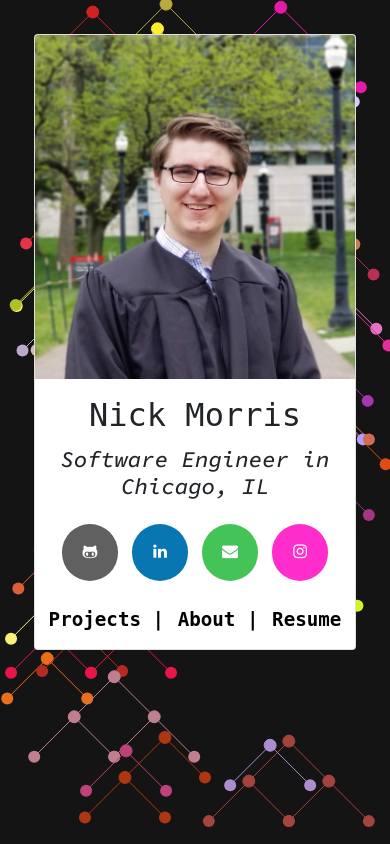
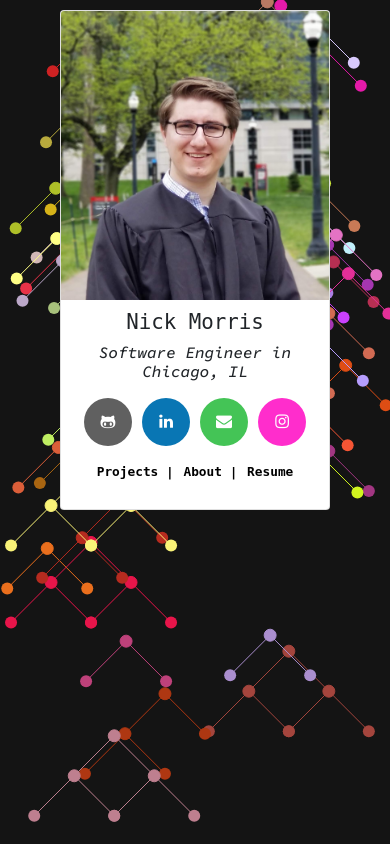
Before and after one commit to nickmorris991/My-Website, a Flask app: page / in a window 390 px wide. Run offline with Flask 2, Linux system fonts and the light colour scheme; lists and menus that the app fills with data are empty; some libraries are stand-ins or nearby versions; some web fonts are replaced.

Commit message:
updated mobile landscape view. updated landing page design. changed desktop scaling approach.

```diff
--- a/static/css/general/mobile.css
+++ b/static/css/general/mobile.css
@@ -1,21 +1,32 @@
-/* landscape view (TODO: update) */
+/* portrait view */
+@media (max-width: 1000px) {
+    .card {
+        width: 270px; height: 500px;
+    }
+    .name {
+        margin-top: 10px;
+        font-size: 1.3rem;
+    }
+    .desc {
+        font-size: 1rem;
+    }
+    .btn-social {
+        border-radius: 50%;
+        height: 48px; width: 48px;
+        line-height: 48px;
+        margin: 8px 4px;
+    }
+    .index-link, .final-index-link {
+        font-size: 0.8rem;
+    }
+}
+
+/* landscape view */
 @media (max-height: 500px) {
-    .card {
+    img {
         display: none;
     }
-    .info-btn-table {
-        display: flex;
-        flex-direction: column;
-        justify-content: center;
-        align-items: center;
-        text-align: center;
-        min-height: 75vh;
-    }
-    .btn {
-        width: 23rem;
-        margin-top: 10px;
-    }
-    body {
-        position: fixed;
+    .card {
+        height: 240px;
     }
 }
--- a/static/css/general/site.css
+++ b/static/css/general/site.css
@@ -2,9 +2,6 @@ html, body {
     margin: 0;
     height: 100%; width: 100%;
     font-family: 'DM Mono', monospace;
-}
-img {
-    width: auto; height: auto;
 }
 body, pre {
     background-color: rgb(20,20,20);
--- a/static/css/index.css
+++ b/static/css/index.css
@@ -2,45 +2,50 @@
 @import url('https://fonts.googleapis.com/css2?family=Source+Code+Pro:ital,wght@1,500&display=swap');
 
 .container {
-    resize: both;
-    position: relative;
-    overflow: auto;
+    display: flex;
+    justify-content: center;
 }
 .card {
+    width: 28%; height: auto;
     position: relative;
-    top: 4vh;
-    width:8.5cm; height: 16.3cm;
+    margin-top: 2.5vw; margin-bottom: 2.5vw;
 }
 .name {
-    margin-top: 0.45cm;
-    font-size: 2rem;
+    margin-top: 0.73vw;
+    font-size: 1.4rem;
 }
 .desc {
-    font-size: 1.4rem;
+    font-size: 1.2rem;
     font-family: 'Source Code Pro', monospace;
 }
 /* website index */
 .info-btn-table {
-    margin-top: 0.3cm;
+    margin-top: 0.8vw;
+    margin-bottom: 0.8vw;
 }
-.index-link {
-    font-size: 1.2rem;
+.index-link, .final-index-link {
+    font-size: 0.9rem;
     font-weight: bold;
 }
-a {
+.index-link::after {
+    content: " |";
+}
+.final-index-link:hover, .index-link:hover {
+    color: rgb(75, 75, 75);
+}
+a, a:hover {
     color: black;
 }
 a:hover {
     text-decoration: none;
-    color: black;
 }
-/* contact me btns */
+/* social media btns */
 .btn-social
 {
     border-radius: 50%;
-    height: 1.5cm; width:1.5cm;
-    line-height: 1.5cm;
-    margin: 0.3cm 0.15cm;
+    height: 54px; width: 54px;
+    line-height: 54px;
+    margin: 10px 5px;
     color: #ffffff;
     display: inline-block;
     text-align: center;
--- a/templates/index.html
+++ b/templates/index.html
@@ -2,7 +2,6 @@
 <html lang="en">
   <head>
     <title>Nick Morris</title>
-    <meta http-equiv="ScreenOrientation" content="autoRotate:disabled">
     <meta charset="utf-8">
     <meta name="viewport" content="width=device-width, initial-scale=1, shrink-to-fit=no">
     <link rel="icon" type="img/png" href="static/img/favicon.png">
@@ -15,10 +14,11 @@
   </head>
   <body>
     <canvas id="anim-canvas"></canvas>
-    <div class="card horiz-center" id="header-card">
+    <div class="container">
+      <div class="card" id="header-card">
         <img class="card-img-top" src="static/img/profile-img.jpg">
-      <h2 class="card-title name">Nick Morris</h2>
-      <h5 class="card-title desc">Software Engineer in Chicago, IL</h5>
+        <h2 class="name horiz-center">Nick Morris</h2>
+        <h5 class="desc horiz-center">Software Engineer in Chicago, IL</h5>
         <table class="horiz-center">
           <tr>
             <th><a href="https://github.com/nickmorris991" target="_blank" title="github" class="btn-social btn-github" id="github-btn"><i class="fa fa-github-alt"></i></a></th>
@@ -29,11 +29,12 @@
         </table>
         <table class="info-btn-table horiz-center">
           <tr>
-          <th><a class="index-link" id="projects-btn" href="/projects">Projects |</a></th>
-          <th><a class="index-link" id="about-btn" href="/about">&ensp;About |</a></th>
-          <th><a class="index-link" id="resume-btn" href="/static/docs/NicholasMorris.pdf" target="_blank">&ensp;Resume</a></th>
+            <th><a class="index-link" id="projects-btn" href="/projects">Projects</a></th>
+            <th><a class="index-link" id="about-btn" href="/about">&ensp;About</a></th>
+            <th><a class="final-index-link" id="resume-btn" href="/static/docs/NicholasMorris.pdf" target="_blank">&ensp;Resume</a></th>
           </tr>
         </table>
+      </div>
     </div>
     <script src="static/js/index/background.tree.js"></script>
     <script src="static/js/index/background.helpers.js"></script>
```
Lines whose indentation alone changed are shown as unchanged.
